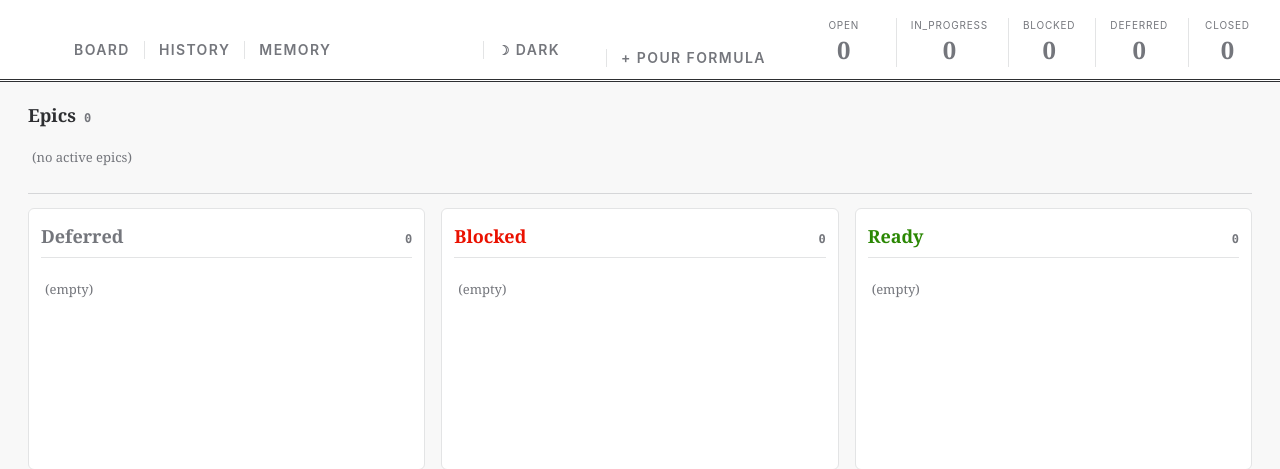
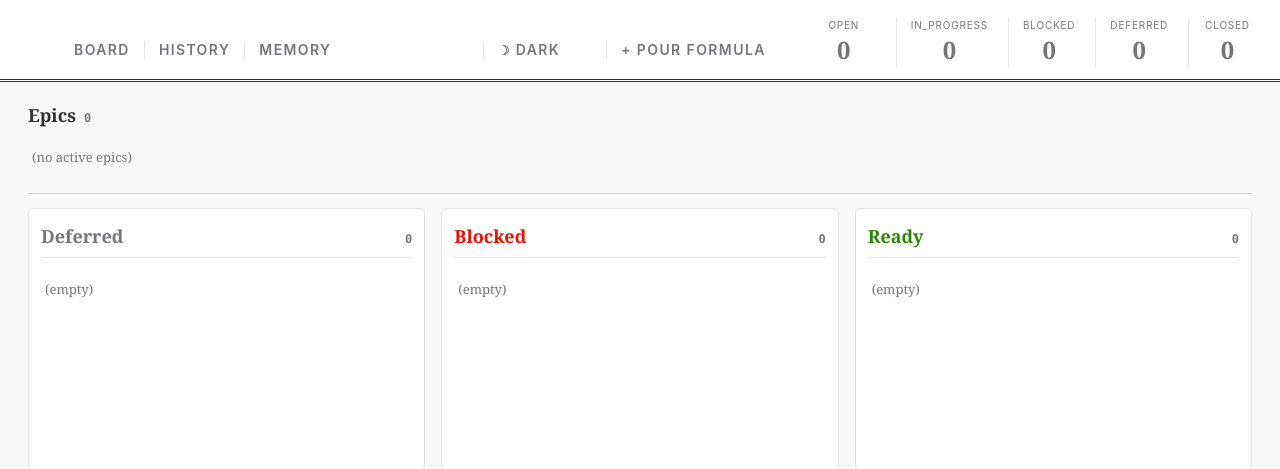
Before and after one commit to weegens-aaron/bdboard, a FastAPI app: template src/bdboard/templates/dashboard.html in a window 1280 px wide. Shown: the top 469 px of the page. Run offline with FastAPI, Linux system fonts and the light colour scheme; the template is opened without the code that fills it, so the values that code supplies are empty; some libraries are stand-ins or nearby versions.

Commit message:
Fix '+ Pour Formula' masthead button baseline alignment (bdboard-rip)
The masthead-row bottom-aligns line boxes (align-items:flex-end), and
both .masthead-nav and .mh-toggle carry margin-bottom:8px to lift onto
the wordmark's optical baseline. The '+ Pour Formula' button only used
.mh-link with no such lift, so it dropped ~8px below its neighbours.

Add a .formula-open-btn rule sharing the same 8px baseline lift plus
inline-flex centring (mirroring .mh-toggle). Margin-only, so alignment
holds in light + dark with no wrap/overflow regression.

```diff
--- a/src/bdboard/static/styles.css
+++ b/src/bdboard/static/styles.css
@@ -383,6 +383,21 @@ pre { margin: 0; }
 .mh-toggle .mh-toggle-to-light { display: none; }
 :root[data-theme="dark"] .mh-toggle .mh-toggle-to-dark { display: none; }
 :root[data-theme="dark"] .mh-toggle .mh-toggle-to-light { display: inline; }
+
+/* Pour-formula entry point (bdboard-ain.1 / bdboard-rip). It borrows .mh-link
+   so it reads as a contents-strip action cell (hairline border-left, small-caps
+   label) — but, unlike the nav and theme toggle, it has no wrapper carrying the
+   baseline lift. The .masthead-row bottom-aligns line boxes (align-items:
+   flex-end), and the .masthead-nav / .mh-toggle both lift themselves 8px to sit
+   on the 38px wordmark's OPTICAL baseline. Without the matching lift the bare
+   button dropped ~8px below its neighbours (the misalignment). Sharing the same
+   margin-bottom keeps the whole strip co-planar. inline-flex + align-items:center
+   mirrors .mh-toggle so the "+" glyph and label centre cleanly. */
+.formula-open-btn {
+  display: inline-flex;
+  align-items: center;
+  margin-bottom: 8px;
+}
 
 .counts {
   display: flex;
```
